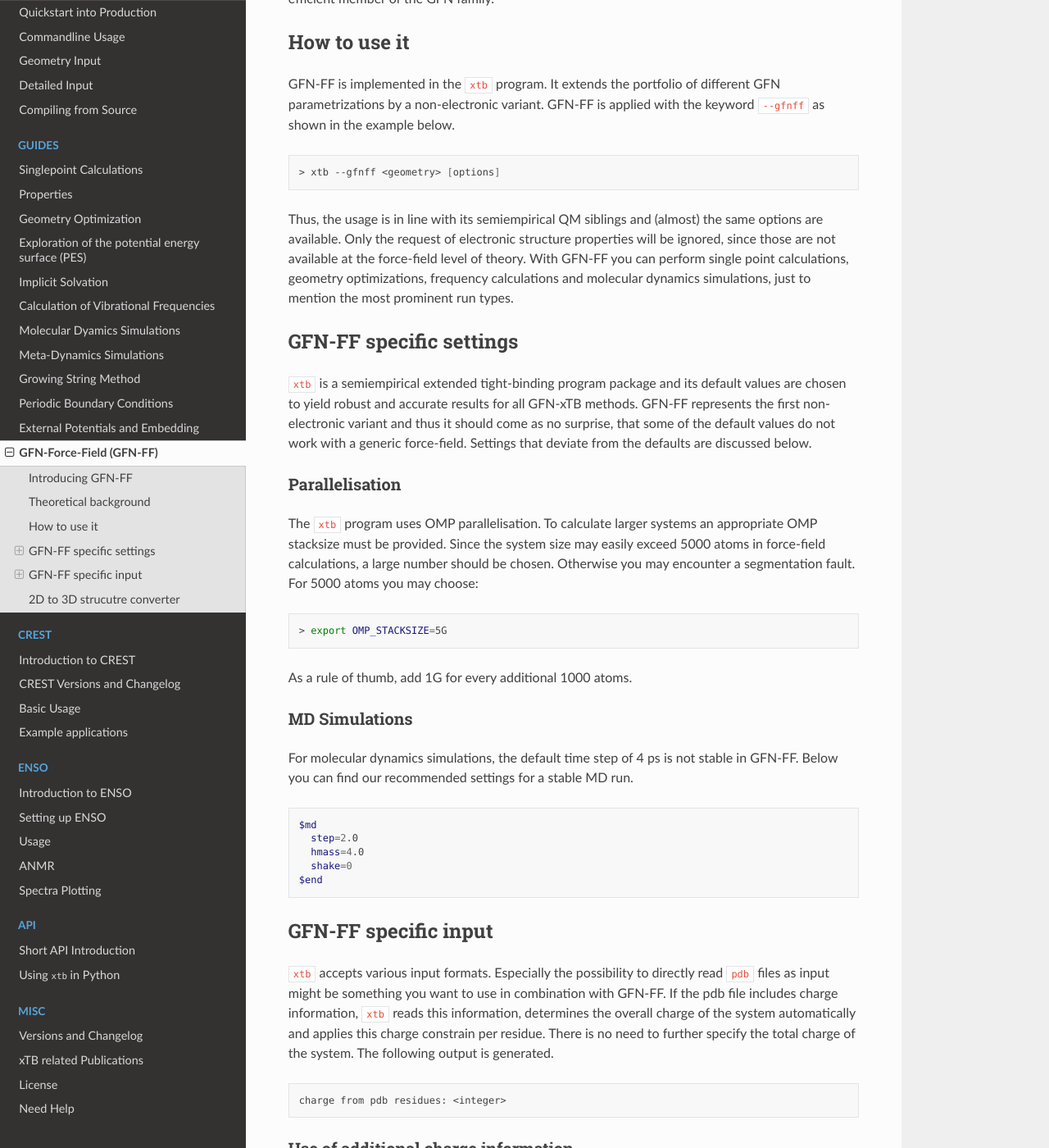
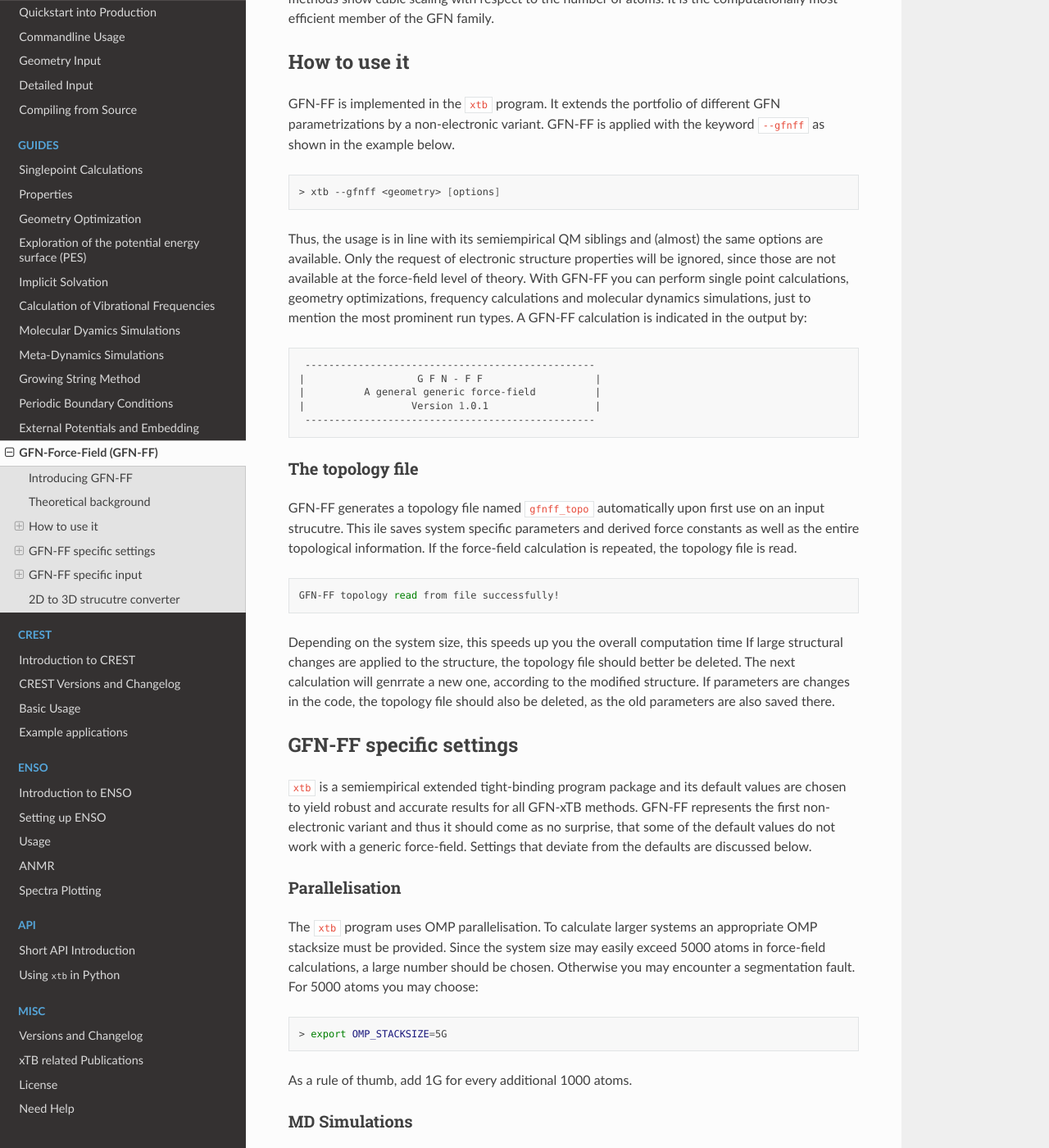
Before and after one commit to grimme-lab/xtb_docs, a Sphinx documentation site: the page built from source/gfnff.rst, in a window 1280 px wide and 1400 px high, scrolled down 1898 px. Shown: the whole window at 82% size. Built offline with Sphinx 7.4.7 and the Read the Docs theme 2.0.0, drawn with Linux system fonts in a browser that asks for light colours; some of the changed text lies outside the part shown.

Commit message:
adding topology description

```diff
--- a/source/gfnff.rst
+++ b/source/gfnff.rst
@@ -65,7 +65,26 @@ GFN-FF is implemented in the ``xtb`` program. It extends the portfolio of differ
 
   > xtb --gfnff <geometry> [options]
 
-Thus, the usage is in line with its semiempirical QM siblings and (almost) the same options are available. Only the request of electronic structure properties will be ignored, since those are not available at the force-field level of theory. With GFN-FF you can perform single point calculations, geometry optimizations, frequency calculations and molecular dynamics simulations, just to mention the most prominent run types.
+Thus, the usage is in line with its semiempirical QM siblings and (almost) the same options are available. Only the request of electronic structure properties will be ignored, since those are not available at the force-field level of theory. With GFN-FF you can perform single point calculations, geometry optimizations, frequency calculations and molecular dynamics simulations, just to mention the most prominent run types. A GFN-FF calculation is indicated in the output by:
+
+.. code:: bash
+
+   -------------------------------------------------
+  |                   G F N - F F                   |
+  |          A general generic force-field          |
+  |                  Version 1.0.1                  |
+   -------------------------------------------------
+
+The topology file
+--------------------
+
+GFN-FF generates a topology file named ``gfnff_topo`` automatically upon first use on an input strucutre. This ile saves system specific parameters and derived force constants as well as the entire topological information. If the force-field calculation is repeated, the topology file is read.
+
+.. code:: bash
+
+   GFN-FF topology read from file successfully!
+
+Depending on the system size, this speeds up you the overall computation time If large structural changes are applied to the structure, the topology file should better be deleted. The next calculation will genrrate a new one, according to the modified structure. If parameters are changes in the code, the topology file should also be deleted, as the old parameters are also saved there.
 
 
 GFN-FF specific settings
@@ -122,4 +141,21 @@ In GFN-FF the computed atomic charges from the EEQ model may be improved by cons
 
   > xtb 2d_input.sdf --gfn 2 --sp
 
-The keyword ``--gfnff`` is not needed here.
+The keyword ``--gfnff`` is not needed here. The start of the structure conversion is indicated in the output by,
+
+.. code:: bash
+
+   -------------------------------------------------
+  |                     2D => 3D                    |
+  |          A structure converter based on         |
+  |                   G F N - F F                   |
+   -------------------------------------------------
+
+and the succesfull conversion is confirmed by:
+
+.. code:: bash
+
+   -------------------------------------------------
+  |           2D => 3D conversion done!             |
+   -------------------------------------------------
+   converted geometry written to: gfnff_convert.sdf
```
